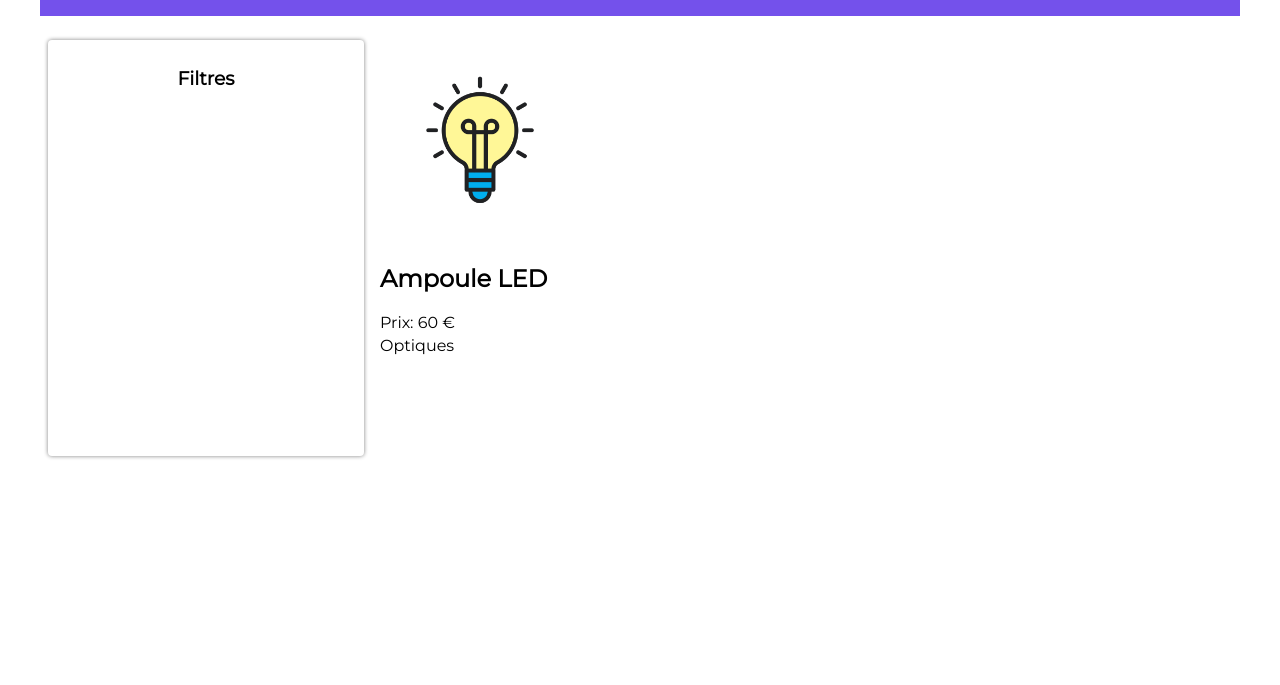
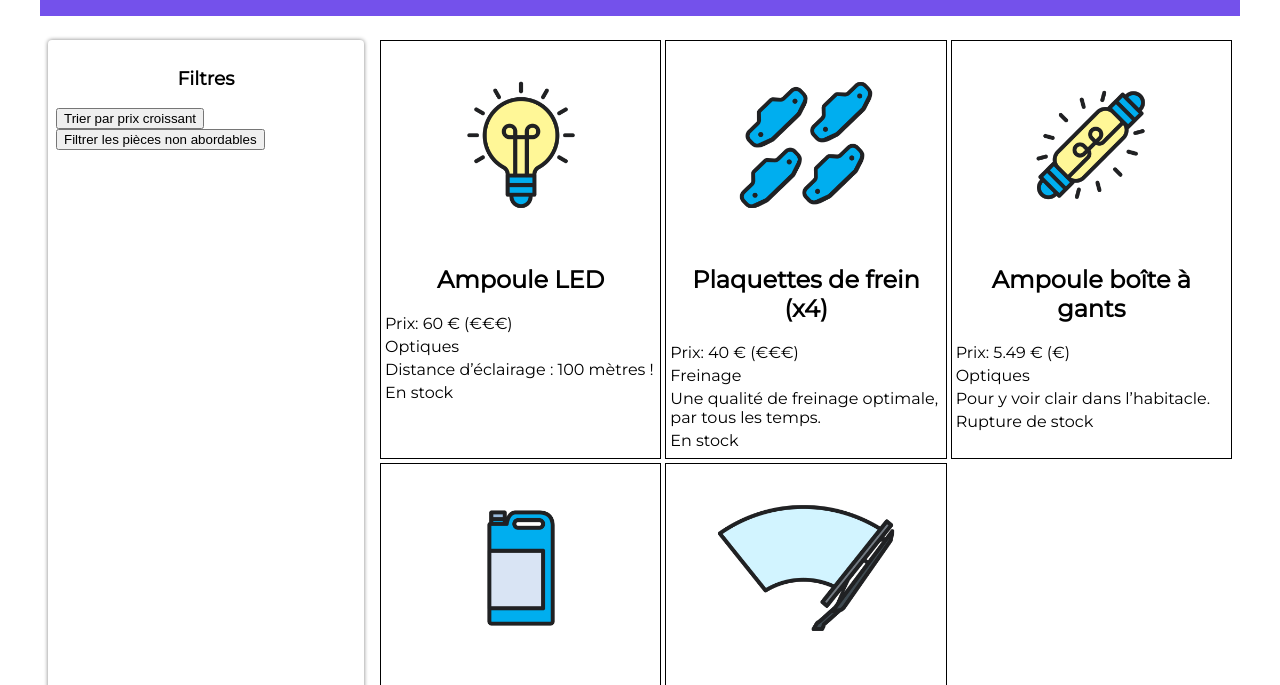
Before and after one commit to GWartelle/LesBonnesPi-ces, a website: page index.html in a window 1280 px wide. Shown: the part 98-783 px from the top of the page. Drawn offline with Linux system fonts and the light colour scheme.

Commit message:
Création de toutes les fiches article

```diff
--- a/index.html
+++ b/index.html
@@ -4,7 +4,7 @@
 		<meta charset="utf-8">
 		<title>Les Bonnes Pièces</title>
 		<link rel="stylesheet" href="styles.css">
-		<script type="module" src="pieces.js" defer></script>
+		<script type="module" src="pieces.js"></script>
 	</head>
 	<body>
 		<header>
@@ -15,6 +15,9 @@
 			<!-- Menu de recherche -->
 			<section class="filtres">
 				<h3>Filtres</h3>
+				<button class="btn-trier">Trier par prix croissant</button>
+				<br>
+				<button class="btn-filtrer">Filtrer les pièces non abordables</button>
 			</section>
 
 			<!-- Fiches produits -->
--- a/pieces.js
+++ b/pieces.js
@@ -1,18 +1,37 @@
-const reponse = await fetch("pieces-autos.json");
+// Récupération des pièces depuis le fichier JSON
+const reponse = await fetch('pieces-autos.json');
 const pieces = await reponse.json();
 
-const article = pieces[0];
+for (let i = 0; i < pieces.length; i++) {
+
+    const article = pieces[i];
+    // Récupération de l'élément du DOM qui accueillera les fiches
+    const sectionFiches = document.querySelector(".fiches");
+    // Création d’une balise dédiée à une pièce automobile
+    const pieceElement = document.createElement("article");
+    // Création des balises
     const imageElement = document.createElement("img");
     imageElement.src = article.image;
     const nomElement = document.createElement("h2");
     nomElement.innerText = article.nom;
     const prixElement = document.createElement("p");
-prixElement.innerText = `Prix: ${article.prix} €`;
+    prixElement.innerText = `Prix: ${article.prix} € (${article.prix < 35 ? "€" : "€€€"})`;
     const categorieElement = document.createElement("p");
-categorieElement.innerText = article.categorie;
+    categorieElement.innerText = article.categorie ?? "(aucune catégorie)";
+    const descriptionElement = document.createElement("p");
+    descriptionElement.innerText = article.description ?? "Pas de description pour le moment.";
+    const stockElement = document.createElement("p");
+    stockElement.innerText = article.disponibilite ? "En stock" : "Rupture de stock";
 
-const sectionFiches = document.querySelector(".fiches");
-sectionFiches.appendChild(imageElement);
-sectionFiches.appendChild(nomElement);
-sectionFiches.appendChild(prixElement);
-sectionFiches.appendChild(categorieElement);
+    // On rattache la balise article a la section Fiches
+    sectionFiches.appendChild(pieceElement);
+    // On rattache l’image à pieceElement (la balise article)
+    pieceElement.appendChild(imageElement);
+    pieceElement.appendChild(nomElement);
+    pieceElement.appendChild(prixElement);
+    pieceElement.appendChild(categorieElement);
+    //Ajout des éléments au DOM pour l'exercice
+    pieceElement.appendChild(descriptionElement);
+    pieceElement.appendChild(stockElement);
+
+ }
--- a/styles.css
+++ b/styles.css
@@ -45,11 +45,24 @@ main {
 .fiches {
 	flex: 1;
 	margin: 8px;
+	display: grid;
+	grid-template-columns: repeat(3, 1fr);
+	gap: 4px;
 }
-.fiches img {
+.fiches article {
+	border: 1px solid black;
+	padding: 4px;
+}
+.fiches article img {
+	display: block;
+	margin-left: auto;
+	margin-right: auto;
 	max-width: 200px;
 }
-.fiches p {
+.fiches article p {
 	margin-top: 4px;
 	margin-bottom: 4px;
 }
+.fiches article h2 {
+	text-align: center;
+}
```
Also changed, not shown: README.md. Lines whose indentation alone changed are shown as unchanged.
